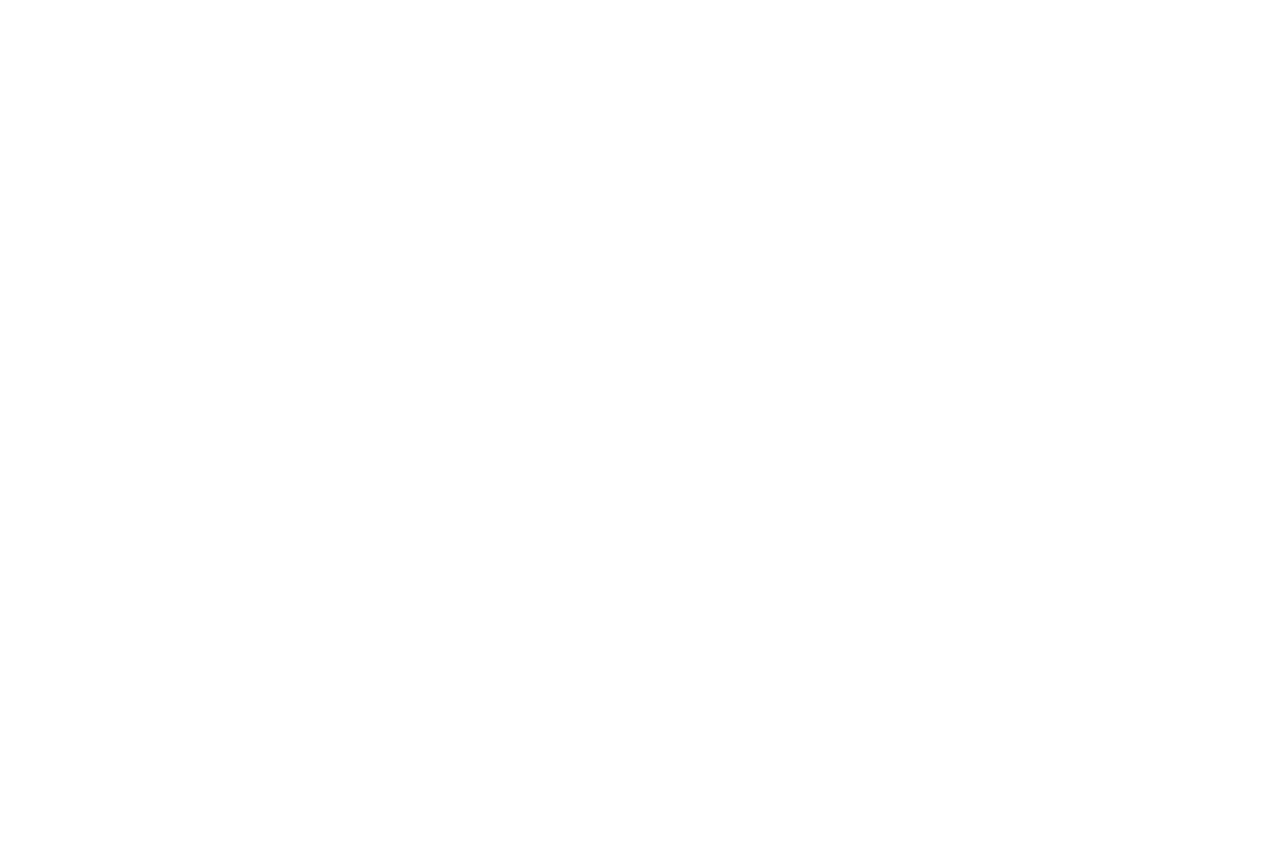
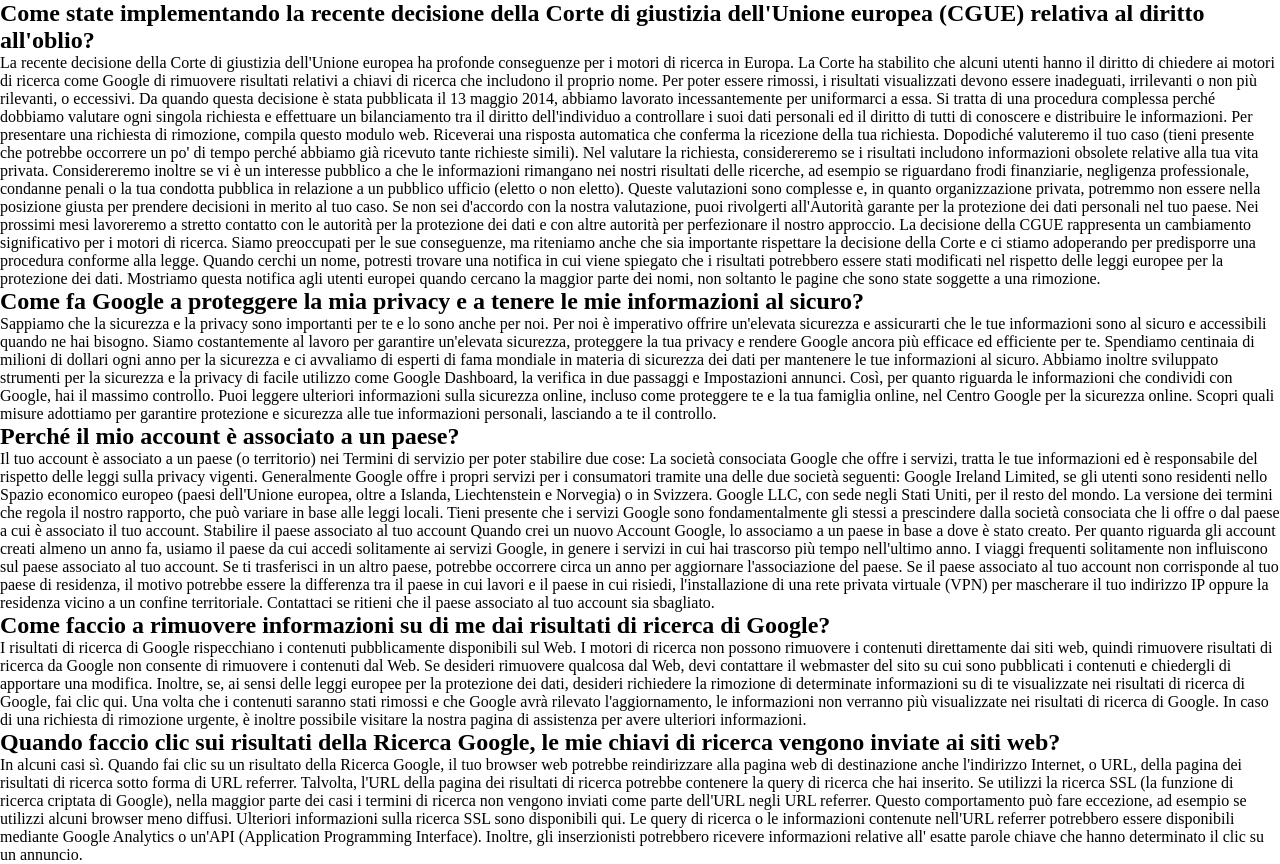
Before and after one commit to chazn3x/php-google-faq, a PHP site: page / in a window 1280 px wide. Before the commit the page is empty. Before the commit the page ends 800 px from the top, so only its background shows below. Run offline with PHP 8.4, Linux system fonts and the light colour scheme.

Commit message:
fine stampa domande e risposte

```diff
--- a/index.php
+++ b/index.php
@@ -62,6 +62,24 @@ $faqs = [
     <link rel="stylesheet" href="./style.css">
 </head>
 <body>
-
+    <!-- Header -->
+    <header></header>
+    <!-- Main -->
+    <main>
+        <div class="faqs">
+            <?php foreach ($faqs as $faq) { ?>
+                <div class="faqs-faq">
+                    <div class="faqs-question">
+                        <h2><?php echo $faq['question'] ?></h2>
+                    </div>
+                    <div class="faqs-answer">
+                        <?php echo $faq['answer'] ?>
+                    </div>
+                </div>
+            <?php } ?>
+        </div>
+    </main>
+    <!-- Footer -->
+    <footer></footer>
 </body>
 </html>
```
